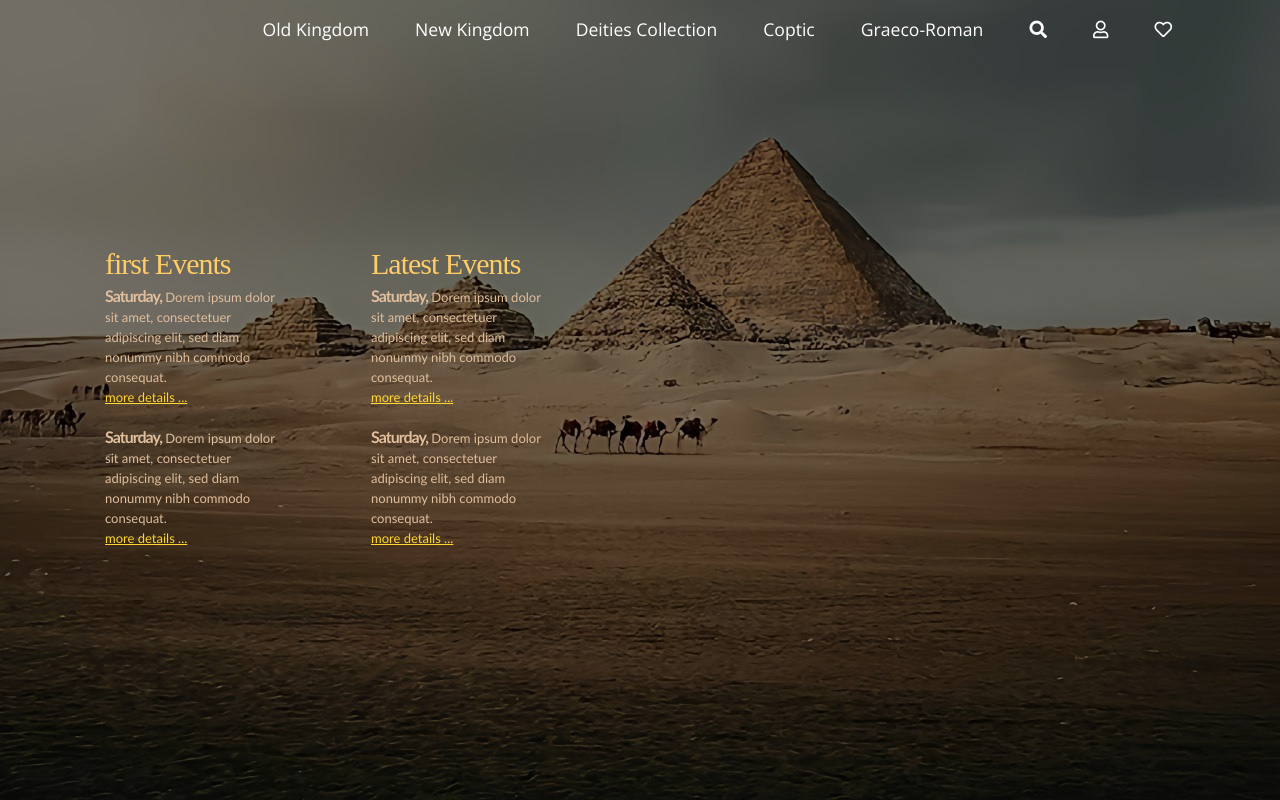
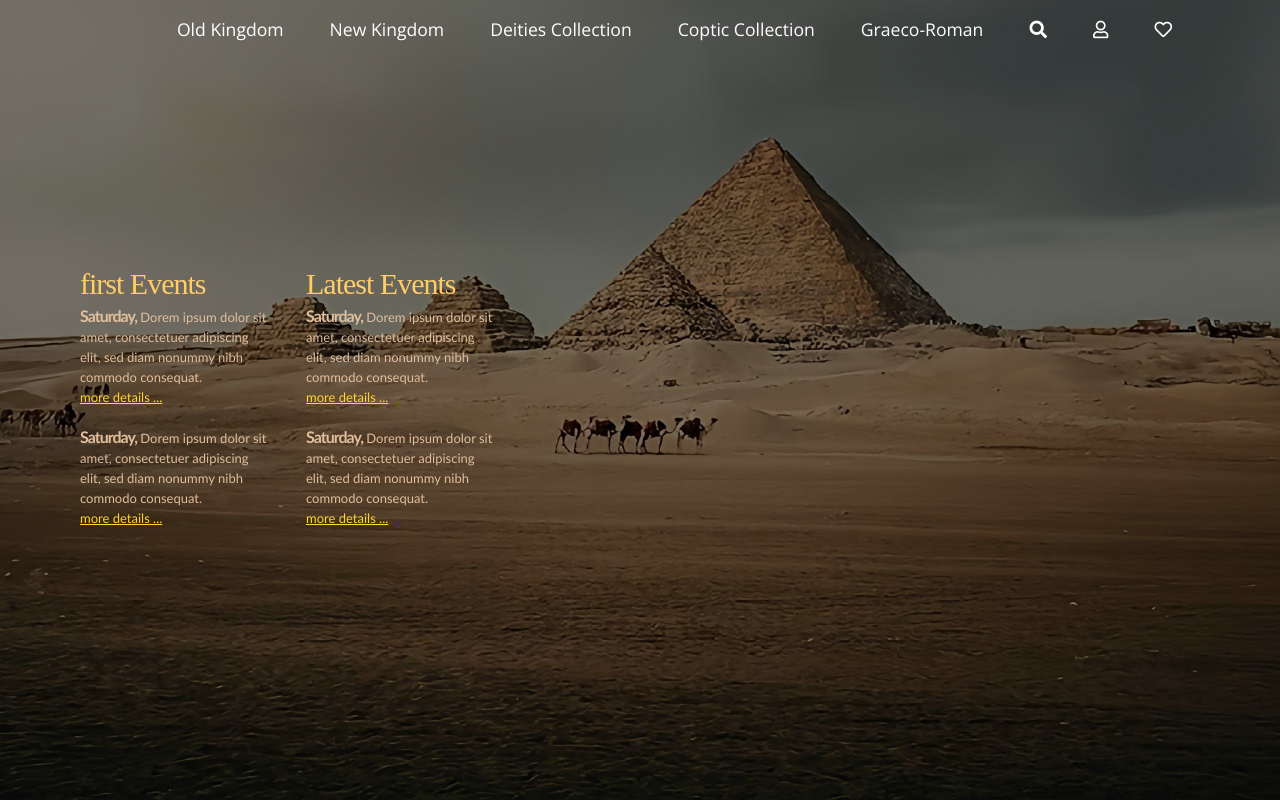
Before and after one commit to MostafaAboGabal/Minia-University-Museum, a plain HTML site: page index.html in a window 1280 px wide. Drawn offline with nearby package versions, Linux system fonts and the light colour scheme.

Commit message:
five commit

```diff
--- a/css/index.css
+++ b/css/index.css
@@ -143,9 +143,10 @@ header button:hover a {
 }
 #left_ {
     float: left;
-	left: 66px;
+	right: 222px;
 	top: 3px;
 	width: 266px;
+	margin: -20px;
 }
 #left_ h2{
 	font: 30px/24px "Calisto MT";
@@ -159,12 +160,12 @@ header button:hover a {
 	margin-right: 0;
 	margin-bottom: 10px;
 	padding-top: 0px;
-	padding-left: 5px;
+	padding-left: 0px;
 }
 #left_ p{
 	background: no-repeat;
 	color: #E1BF9D;
-	padding: 0 0 0 5px;
+	padding: 0 0 0 0px;
 	width: 190px;
 	display: block;
 	font: 13px/20px "Trebuchet MS";
@@ -198,11 +199,10 @@ header button:hover a {
 }
 #right_ {
 float: right;
-	left: 26px;
+	left: 6px;
 	top: 364px;
 	width: 554px;
-	background-image: url('images/right.jpg');
-	background-repeat: no-repeat;
+
 }
 #right_ h2{
 	font: 30px/24px "Calisto MT";
@@ -216,7 +216,7 @@ float: right;
 	margin-right: 0;
 	margin-bottom: 10px;
 	padding-top: 0px;
-	padding-left: 4px;
+	padding-left: 0px;
 }
 #right_ p{
 	background: no-repeat;
--- a/index.html
+++ b/index.html
@@ -30,7 +30,7 @@
                             <a class="nav-link" href="#service">Deities collection</a>
                         </li>
                         <li class="nav-item">
-                            <a class="nav-link" href="#agency">coptic</a>
+                            <a class="nav-link" href="#agency">coptic collection</a>
                         </li>
                         <li class="nav-item">
                             <a class="nav-link" href="#contact">Graeco-roman</a>
@@ -56,7 +56,7 @@
             <div class="overlay">
                 <div class="container">
                     <div class="row">
-                        <div class="col-lg-8 col-md-8 col-sm-10 d-flex text-md-start ">
+                        <div class="col-lg-8 col-md-8 col-sm-8 d-flex text-md-start ">
                     <div id="left_">
                         <h2>first Events</h2>
                         <p><span class="style1">Saturday,</span> Dorem ipsum dolor sit amet, consectetuer adipiscing elit, sed diam nonummy nibh commodo consequat. </p>
```
Also changed, not shown: 1 other file.
